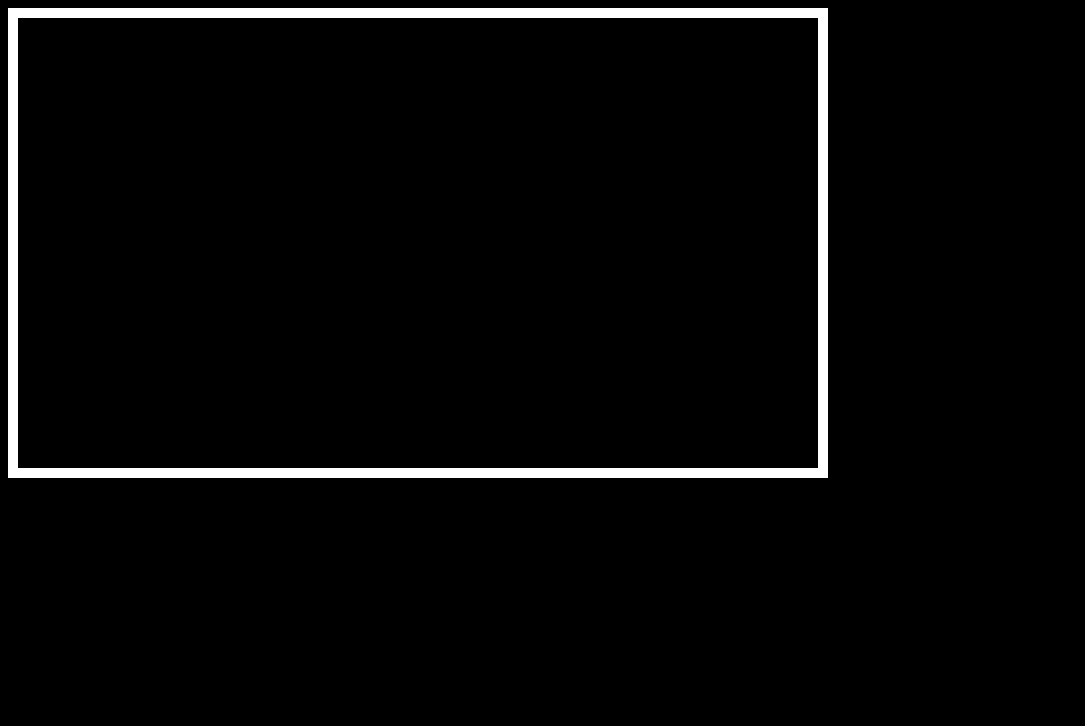
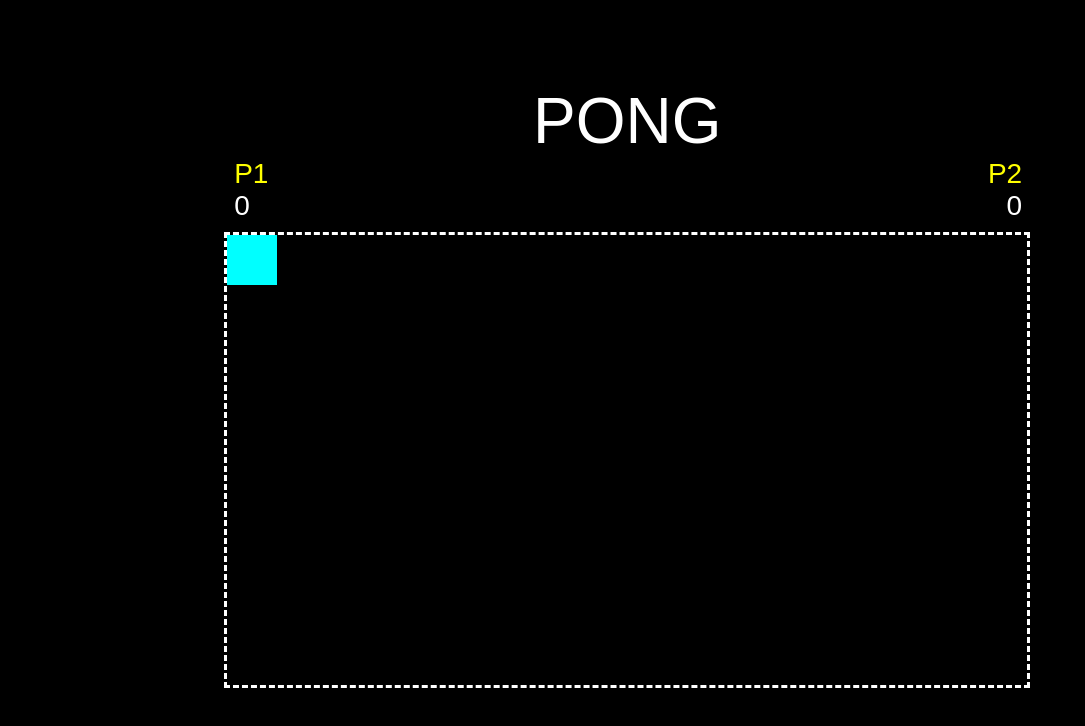
Before and after one commit to paulinbrgamer/Pong-Game, a plain HTML site: page index.html in a window 1280 px wide. Shown: the whole page, without its empty margins (0-1085 px from the left). Drawn offline with Linux system fonts and the light colour scheme; a web font is replaced by a local one.

Commit message:
estilo html feito

```diff
--- a/index.html
+++ b/index.html
@@ -3,19 +3,61 @@
 <head>
     <meta charset="UTF-8">
     <meta name="viewport" content="width=device-width, initial-scale=1.0">
+    <link rel="preconnect" href="https://fonts.googleapis.com">
+    <link rel="preconnect" href="https://fonts.gstatic.com" crossorigin>
+    <link href="https://fonts.googleapis.com/css2?family=Jersey+15&display=swap" rel="stylesheet">
     <title>Document</title>
     <style>
+        *{
+            color: white;
+            padding: 0px;
+            margin: 0px;
+            box-sizing: border-box;
+            font-family: "Jersey 15", sans-serif;
+            font-weight: 400;
+            font-style: normal;
+        }
         body{
+            display: flex;
+            flex-direction: column;
+            align-items: center;
+            justify-content: center;
+            width: 98%;
+            height: 97vh;
             background-color: black;
+        }
+        .title{
+            font-size: 48pt;
+            color: white;
         }
         #display{
             background-color: black;
-            border: 10px solid white;
+            border: 3px dashed white;
         }
+        .scores{
+            margin-left: 10px;
+            font-size: 14pt;
+            width:788px;
+            display: flex;
+            justify-content: space-between;
+        }
+
     </style>
 </head>
 <body>
-    <canvas id="display" width="800" height="450"></canvas>
+    <h1 class="title">PONG</h1>
+    <div>
+        <div class="scores" >
+            <h2 style="color: yellow;">P1</h2>
+            <h2 style="color: yellow;">P2</h2>
+        </div>
+        <div class="scores" style="margin-bottom: 10px;">
+            <h2>0</h2>
+            <h2>0</h2>
+        </div>
+        <canvas id="display" width="800" height="450"></canvas>
+    </div>
+
     <script type="module" src="script.js"></script>
 </body>
 </html>
--- a/script.js
+++ b/script.js
@@ -6,13 +6,13 @@ var p1 = {
     y:0,
     w:50,
     h:50,
-    color:'#0000'
+    color:'#0ff'
 }
 var p2 = {
-    x:0,
-    y:0,
+    x:70,
+    y:70,
     w:50,
     h:50,
-    color:'#0000'
+    color:'#ff00'
 }
 drawnRec(p1,ctx)
```
